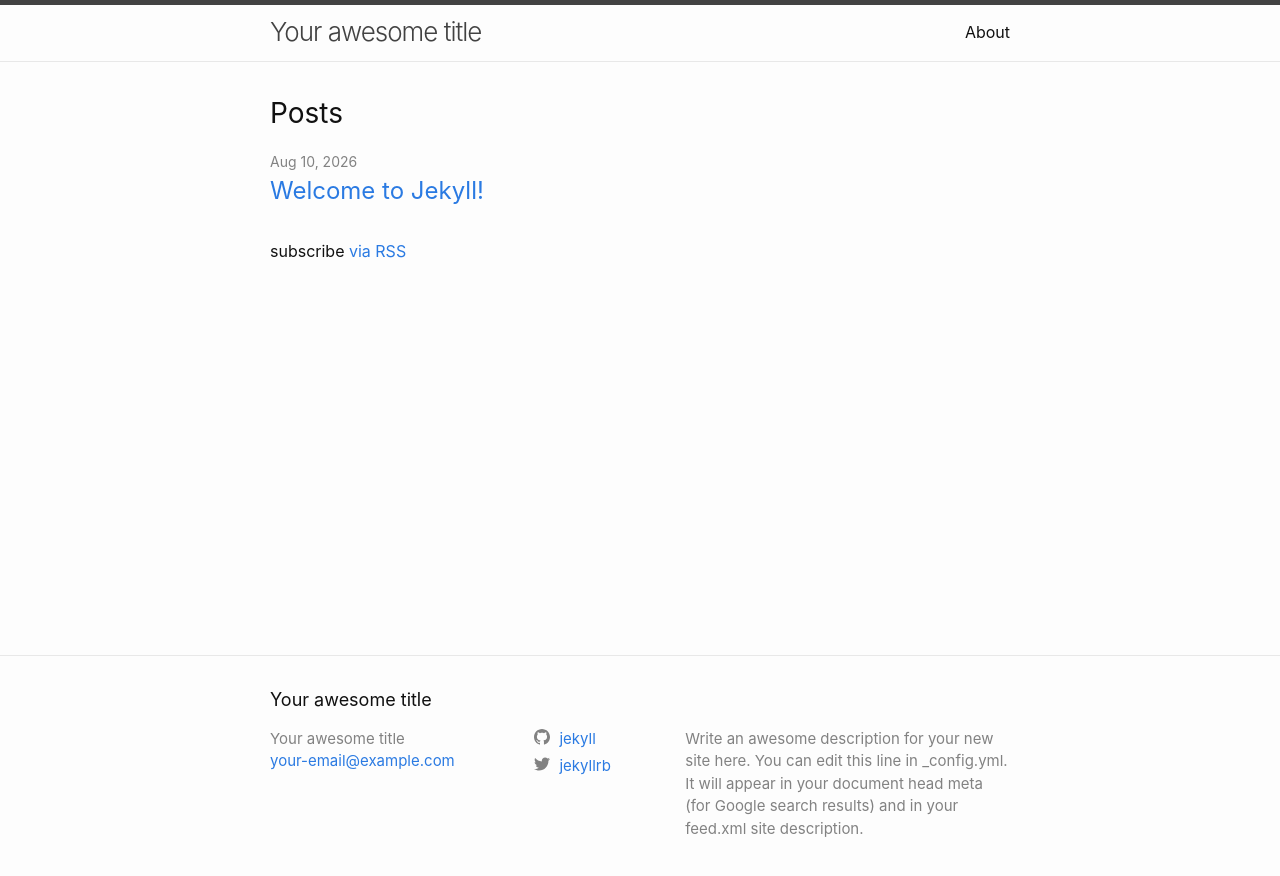
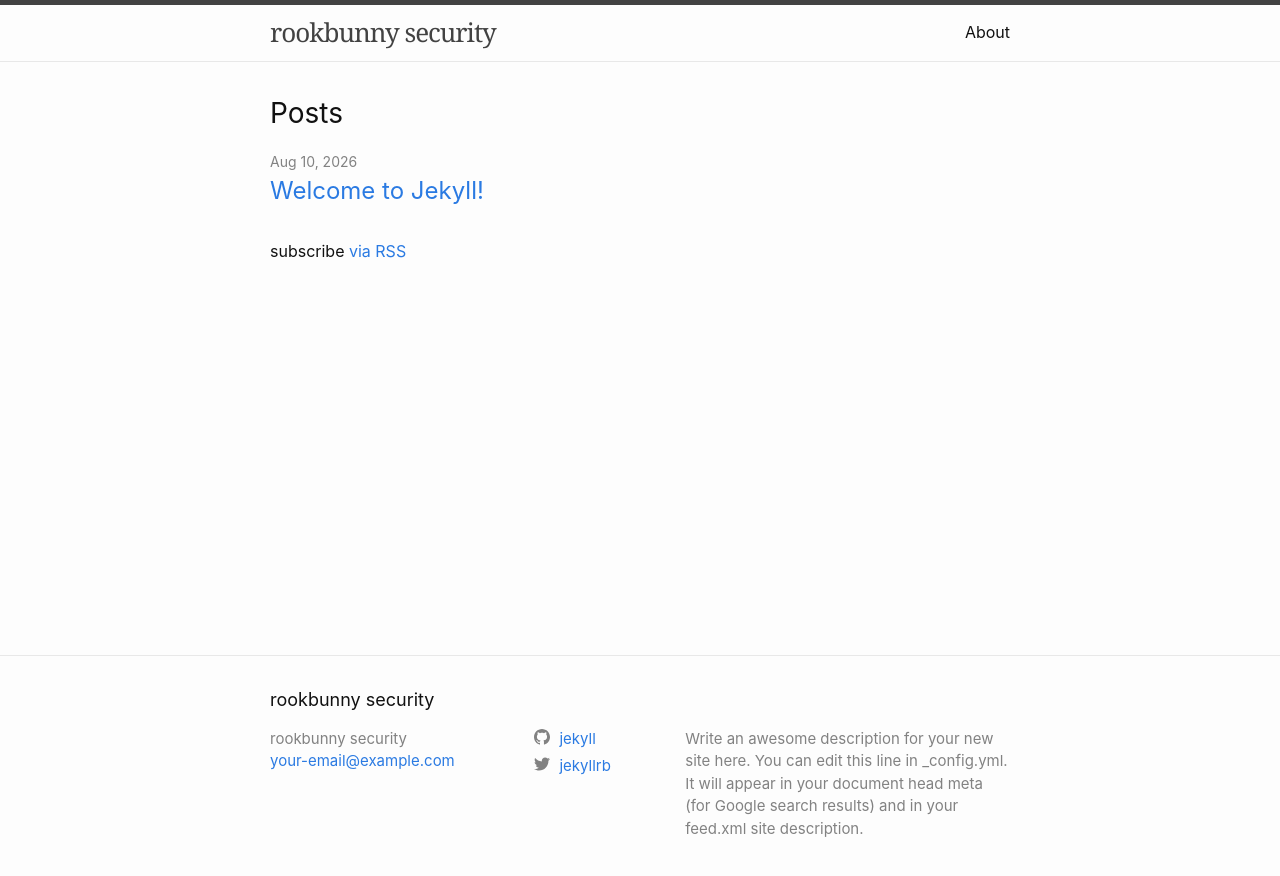
Before and after one commit to rookbunny/site, a Jekyll site: the page built from index.markdown, in a window 1280 px wide. Shown: the top 876 px of the page. Built offline with Jekyll 4.4.1, drawn with Linux system fonts in a browser that asks for light colours.

Commit message:
testing agentic pipeline with title edit

```diff
--- a/_config.yml
+++ b/_config.yml
@@ -18,7 +18,7 @@
 # You can create any custom variable you would like, and they will be accessible
 # in the templates via {{ site.myvariable }}.
 
-title: Your awesome title
+title: rookbunny security
 email: your-email@example.com
 description: >- # this means to ignore newlines until "baseurl:"
   Write an awesome description for your new site here. You can edit this
--- a/_sass/minima/_layout.scss
+++ b/_sass/minima/_layout.scss
@@ -12,6 +12,7 @@
 
 .site-title {
   @include relative-font-size(1.625);
+  font-family: Georgia, "Times New Roman", Times, serif;
   font-weight: 300;
   line-height: $base-line-height * $base-font-size * 2.25;
   letter-spacing: -1px;
```
